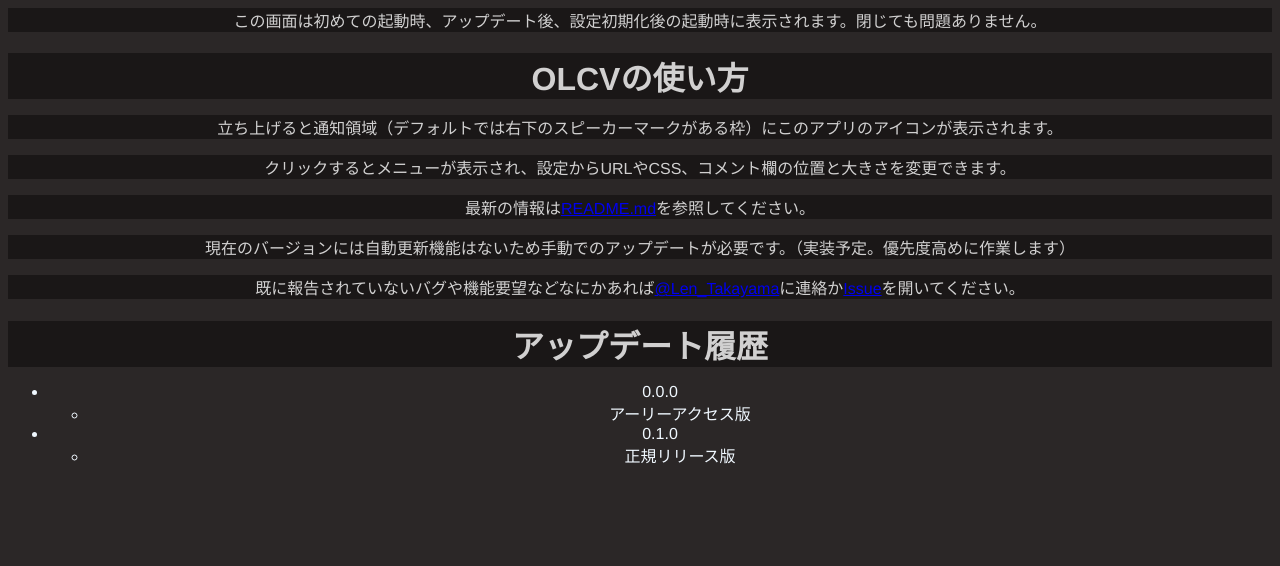
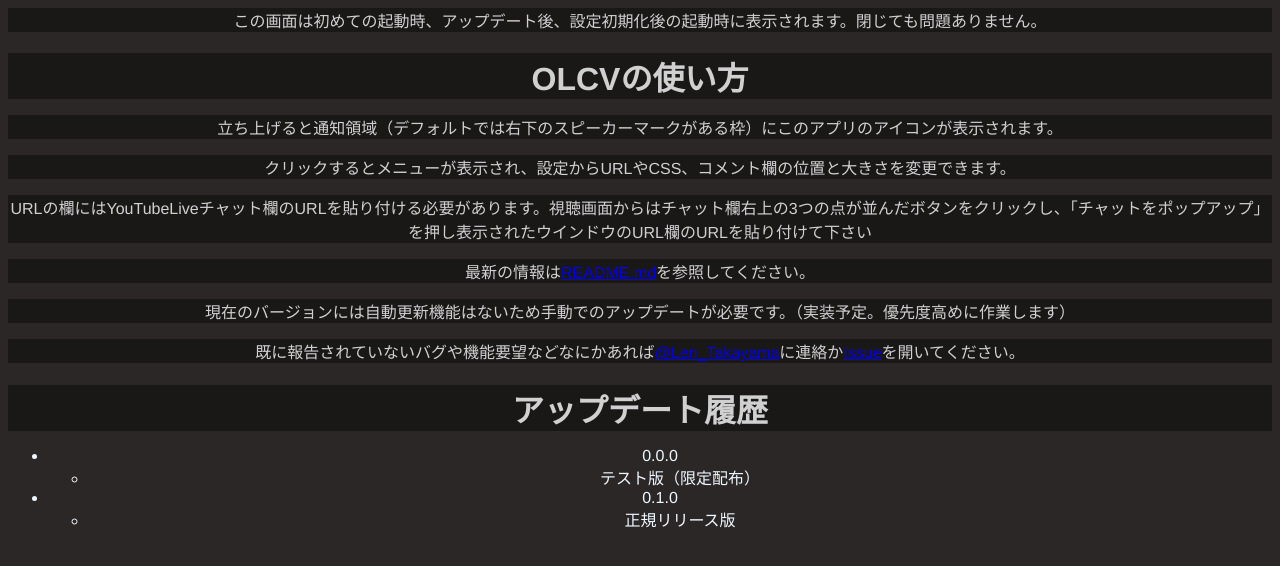
Before and after one commit to LenTakayama/Overlay-Live-Comment-Viewer, a website built with webpack: page src/renderer/readme.html in a window 1280 px wide. Built offline with nearby package versions, Linux system fonts and the light colour scheme.

Commit message:
案内を追加

```diff
--- a/src/renderer/readme.html
+++ b/src/renderer/readme.html
@@ -20,6 +20,7 @@
         <p>
           クリックするとメニューが表示され、設定からURLやCSS、コメント欄の位置と大きさを変更できます。
         </p>
+        <p>URLの欄にはYouTubeLiveチャット欄のURLを貼り付ける必要があります。視聴画面からはチャット欄右上の3つの点が並んだボタンをクリックし、「チャットをポップアップ」を押し表示されたウインドウのURL欄のURLを貼り付けて下さい</p>
         <p>
           最新の情報は<a
             href="https://github.com/LenTakayama/Overlay-Live-Comment-Viewer/blob/master/README.md"
@@ -49,7 +50,7 @@
         <ul>
           <li>0.0.0</li>
           <ul>
-            <li>アーリーアクセス版</li>
+            <li>テスト版（限定配布）</li>
           </ul>
           <li>
             0.1.0
```
